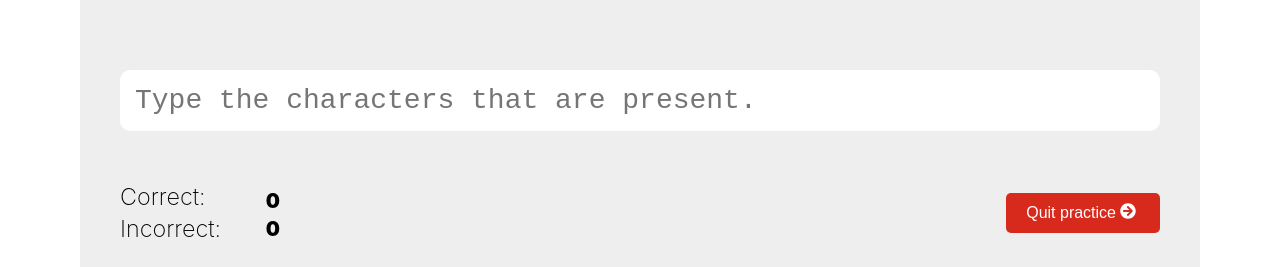
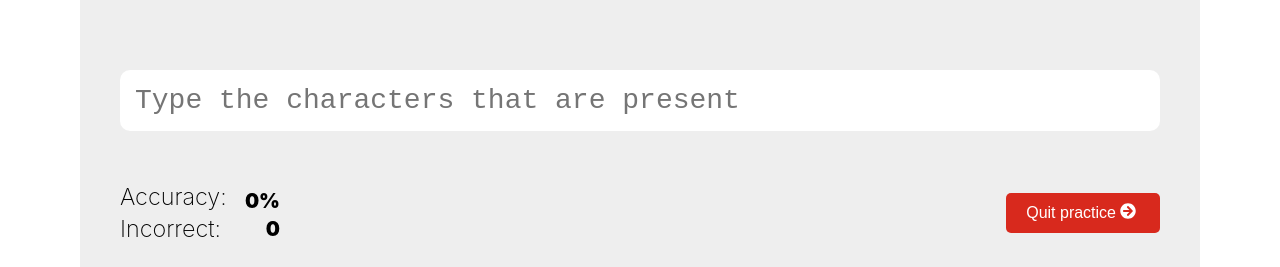
Before and after one commit to CamSteph/type-challenge01, a React (Vite) app: page /practice/letters in a window 1280 px wide. Shown: the part 519-786 px from the top of the page. Built offline with nearby package versions, Linux system fonts and the light colour scheme; a web font is replaced by a local one.

Commit message:
Fix type spam but with max length

```diff
--- a/src/containers/LetterInput/index.jsx
+++ b/src/containers/LetterInput/index.jsx
@@ -1,5 +1,6 @@
 import React, { useEffect, useRef } from 'react';
 import styled from 'styled-components';
+import { generateLetters } from '../../utils/generateLetters';
 
 const Input = styled.input`
   border: none;
@@ -42,10 +43,21 @@ const LetterInput = ({
 
         let generatedLetters = letters;
 
-        if(generatedLetters.join('') === currentLetter) return window.location.reload();
-
+        // if(generatedLetters.join('') === currentLetter) return window.location.reload();
+        if(generatedLetters.join('') === currentLetter) {
+          return {
+            ...prev,
+            letters: generateLetters(prev.mode),
+            letterEntries: [],
+            correct: 0,
+            incorrect: 0,
+            continueTyping: true,
+            practiceStarted: false,
+          }
+        }
 
         if (!generatedLetters.join('').startsWith(currentLetter)) {
+          // if(!continueTyping) return updated;
           updated.continueTyping = currentLetter.length - 1;
           if(keyCode !== 8) {
             updated.incorrect = updated.incorrect > 0 ? Number(updated.incorrect) + 1 : 1;
@@ -75,12 +87,13 @@ const LetterInput = ({
       placeholder={
         (!practiceStarted || letterEntries.length < 1)
         ?
-          'Type the characters that are present.'
+          'Type the characters that are present'
         :
           ''
       }
       autoFocus={true}
-      maxLength={continueTyping === true ? 50 : continueTyping + 1}
+      maxLength={continueTyping === true ? (letterEntries[0] ? letterEntries[0].length + 1 : 1) : continueTyping + 1}
+      // maxLength={continueTyping === true ? letters.length: continueTyping + 1}
     />
   );
 };
--- a/src/pages/LetterPractice.jsx
+++ b/src/pages/LetterPractice.jsx
@@ -6,6 +6,7 @@ import LetterDisplay from '../components/LetterDisplay';
 import { FaArrowCircleRight } from 'react-icons/fa';
 import { LetterPracticeContext, LetterPracticeDispatchContext } from '../containers/LetterPracticeProvider';
 import LetterInput from '../containers/LetterInput';
+import { calculateAccuracy } from '../utils/calculateAccuracy';
 
 const Container = styled.div`
   width: 100%;
@@ -119,6 +120,8 @@ const LetterPractice = () => {
     }
   };
 
+  console.log(letters.length)
+
 
   return (
     <Container>
@@ -154,8 +157,8 @@ const LetterPractice = () => {
       <div className='bottom-row'>
         <div className='score-tracker'>
           <span className="section">
-            <h3 className="correct">Correct:</h3>
-            {correct}
+            <h3 className="correct">Accuracy:</h3>
+            {calculateAccuracy(correct, incorrect, letters.length)}%
           </span>
           <span className="section">
             <h3 className="incorrect">Incorrect:</h3>
--- /dev/null
+++ b/src/utils/calculateAccuracy.js
@@ -0,0 +1,16 @@
+
+export const calculateAccuracy = (
+  correct = 0,
+  incorrect = 0,
+  amtOfLetters
+) => {
+  if (!amtOfLetters) return 0;
+  // console.log(Number(amtOfLetters))
+  const percentPerLetter = (100 / (amtOfLetters + correct + incorrect)).toFixed(2);
+  console.log('%: ', percentPerLetter)
+  const incorrectAmt = (percentPerLetter * incorrect).toFixed(2);
+  console.log('inccorect amt', incorrectAmt)
+
+  return correct ? (100 - incorrectAmt).toFixed(2) : 0;
+
+};
```
